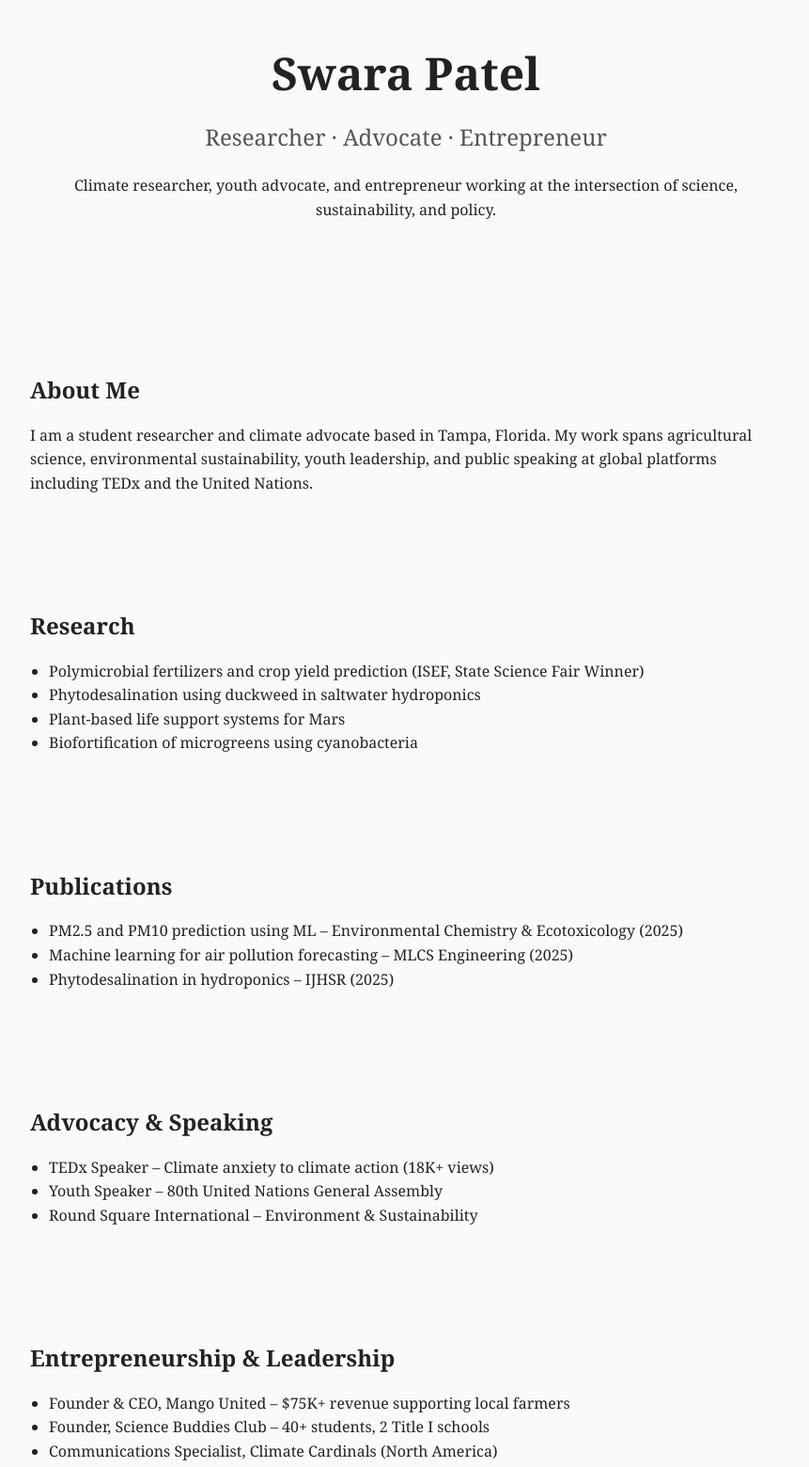
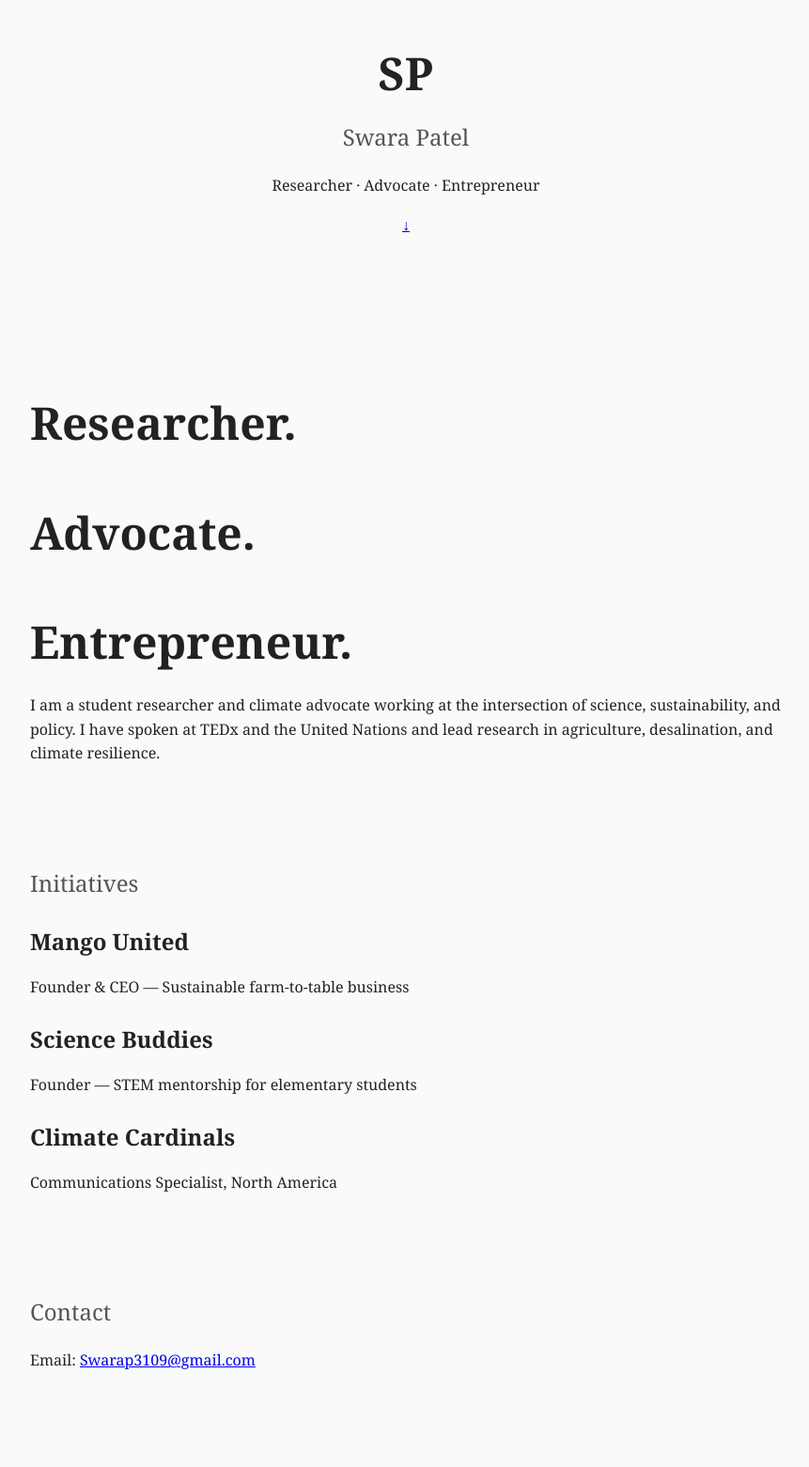
Before and after one commit to swarapatel12/swarapatel12.github.io, a plain HTML site: page index.html in a window 1280 px wide. Shown: the part 80-1641 px from the top of the page at 94% size, without its empty margins (208-1069 px from the left). After the commit the page ends 1597 px from the top, so only its background shows below. Drawn offline with nearby package versions, Linux system fonts and the light colour scheme.

Commit message:
Update index.html

```diff
--- a/index.html
+++ b/index.html
@@ -1,78 +1,76 @@
 <!DOCTYPE html>
 <html lang="en">
 <head>
-  <meta charset="UTF-8">
+  <meta charset="UTF-8" />
   <title>Swara Patel</title>
+
+  <meta name="viewport" content="width=device-width, initial-scale=1.0">
+
+  <!-- AOS animations -->
+  <link rel="stylesheet" href="https://unpkg.com/aos@next/dist/aos.css" />
+
+  <!-- Fonts -->
+  <link href="https://fonts.googleapis.com/css2?family=Inter:wght@300;500;700&display=swap" rel="stylesheet">
+
   <link rel="stylesheet" href="style.css">
-  <meta name="viewport" content="width=device-width, initial-scale=1.0">
 </head>
+
 <body>
 
-  <section class="hero">
-    <h1>Swara Patel</h1>
-    <h2>Researcher · Advocate · Entrepreneur</h2>
-    <p>
-      Climate researcher, youth advocate, and entrepreneur working at the
-      intersection of science, sustainability, and policy.
+<section class="intro hero" id="home">
+  <div class="content">
+    <h1 data-aos="fade-right">SP</h1>
+    <h2 data-aos="fade-left">Swara Patel</h2>
+    <p data-aos="fade-up">Researcher · Advocate · Entrepreneur</p>
+    <a href="#about" class="scroll">↓</a>
+  </div>
+</section>
+
+<section class="intro dark" id="about">
+  <div class="content">
+    <h1 data-aos="fade-right">Researcher.</h1>
+    <h1 data-aos="fade-right">Advocate.</h1>
+    <h1 data-aos="fade-right">Entrepreneur.</h1>
+
+    <p data-aos="fade-up">
+      I am a student researcher and climate advocate working at the intersection
+      of science, sustainability, and policy. I have spoken at TEDx and the
+      United Nations and lead research in agriculture, desalination, and climate resilience.
     </p>
-  </section>
+  </div>
+</section>
 
-  <section>
-    <h3>About Me</h3>
-    <p>
-      I am a student researcher and climate advocate based in Tampa, Florida.
-      My work spans agricultural science, environmental sustainability,
-      youth leadership, and public speaking at global platforms including
-      TEDx and the United Nations.
-    </p>
-  </section>
+<section class="intro light" id="work">
+  <div class="content">
+    <h2 data-aos="fade-up">Initiatives</h2>
+    <div class="cards">
+      <div class="card" data-aos="fade-right">
+        <h3>Mango United</h3>
+        <p>Founder & CEO — Sustainable farm-to-table business</p>
+      </div>
+      <div class="card" data-aos="fade-up">
+        <h3>Science Buddies</h3>
+        <p>Founder — STEM mentorship for elementary students</p>
+      </div>
+      <div class="card" data-aos="fade-left">
+        <h3>Climate Cardinals</h3>
+        <p>Communications Specialist, North America</p>
+      </div>
+    </div>
+  </div>
+</section>
 
-  <section>
-    <h3>Research</h3>
-    <ul>
-      <li>Polymicrobial fertilizers and crop yield prediction (ISEF, State Science Fair Winner)</li>
-      <li>Phytodesalination using duckweed in saltwater hydroponics</li>
-      <li>Plant-based life support systems for Mars</li>
-      <li>Biofortification of microgreens using cyanobacteria</li>
-    </ul>
-  </section>
+<section class="intro dark" id="contact">
+  <div class="content">
+    <h2 data-aos="fade-up">Contact</h2>
+    <p>Email: <a href="mailto:Swarap3109@gmail.com">Swarap3109@gmail.com</a></p>
+  </div>
+</section>
 
-  <section>
-    <h3>Publications</h3>
-    <ul>
-      <li>PM2.5 and PM10 prediction using ML – Environmental Chemistry & Ecotoxicology (2025)</li>
-      <li>Machine learning for air pollution forecasting – MLCS Engineering (2025)</li>
-      <li>Phytodesalination in hydroponics – IJHSR (2025)</li>
-    </ul>
-  </section>
-
-  <section>
-    <h3>Advocacy & Speaking</h3>
-    <ul>
-      <li>TEDx Speaker – Climate anxiety to climate action (18K+ views)</li>
-      <li>Youth Speaker – 80th United Nations General Assembly</li>
-      <li>Round Square International – Environment & Sustainability</li>
-    </ul>
-  </section>
-
-  <section>
-    <h3>Entrepreneurship & Leadership</h3>
-    <ul>
-      <li>Founder & CEO, Mango United – $75K+ revenue supporting local farmers</li>
-      <li>Founder, Science Buddies Club – 40+ students, 2 Title I schools</li>
-      <li>Communications Specialist, Climate Cardinals (North America)</li>
-    </ul>
-  </section>
-
-  <section>
-    <h3>Contact</h3>
-    <p>Email: <a href="mailto:Swarap3109@gmail.com">Swarap3109@gmail.com</a></p>
-    <p>Location: Tampa, Florida</p>
-  </section>
-
-  <footer>
-    <p>© 2025 Swara Patel</p>
-  </footer>
+<script src="https://unpkg.com/aos@next/dist/aos.js"></script>
+<script>
+  AOS.init({ duration: 1000, once: false });
+</script>
 
 </body>
 </html>
```
